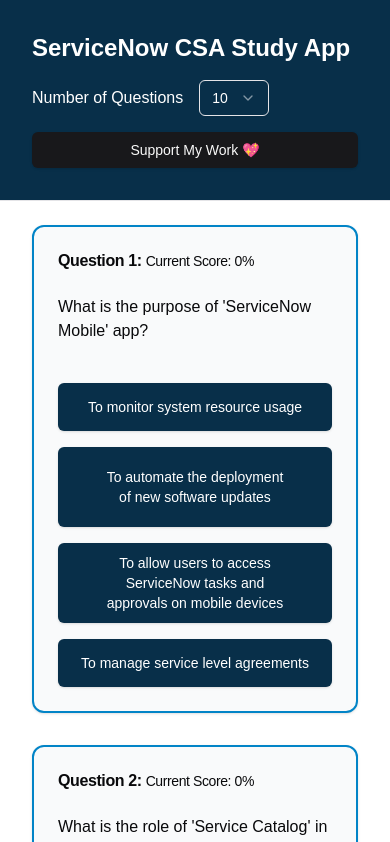
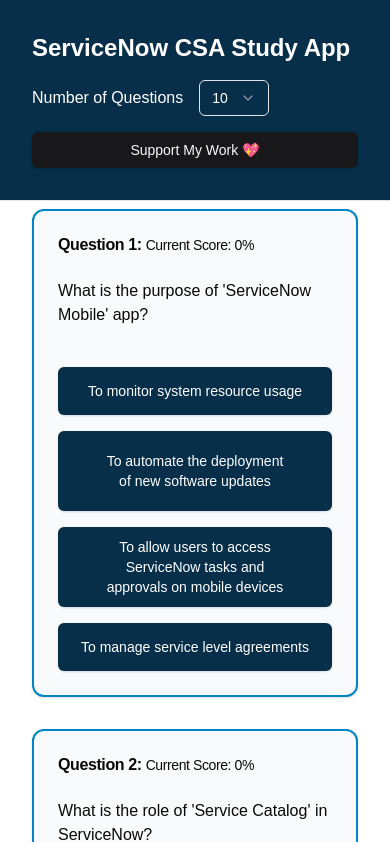
Before and after one commit to AzulaFire/csa-app, a Next.js app: page / in a window 390 px wide. Shown: the top 842 px of the page. Built offline with nearby package versions, Linux system fonts and the light colour scheme.

Commit message:
updated margins for mobile

```diff
--- a/app/page.tsx
+++ b/app/page.tsx
@@ -44,7 +44,7 @@
         setNumQuestions={setNumQuestions}
         triggerReload={triggerReload}
       />
-      <main className='container my-6 flex items-center justify-center'>
+      <main className='container my-2 flex items-center justify-center'>
         {/* Display the questions in a responsive grid layout */}
         <div className='grid grid-cols-1 gap-8'>
           {shuffledQuiz.map((questionData, index) => (
```
